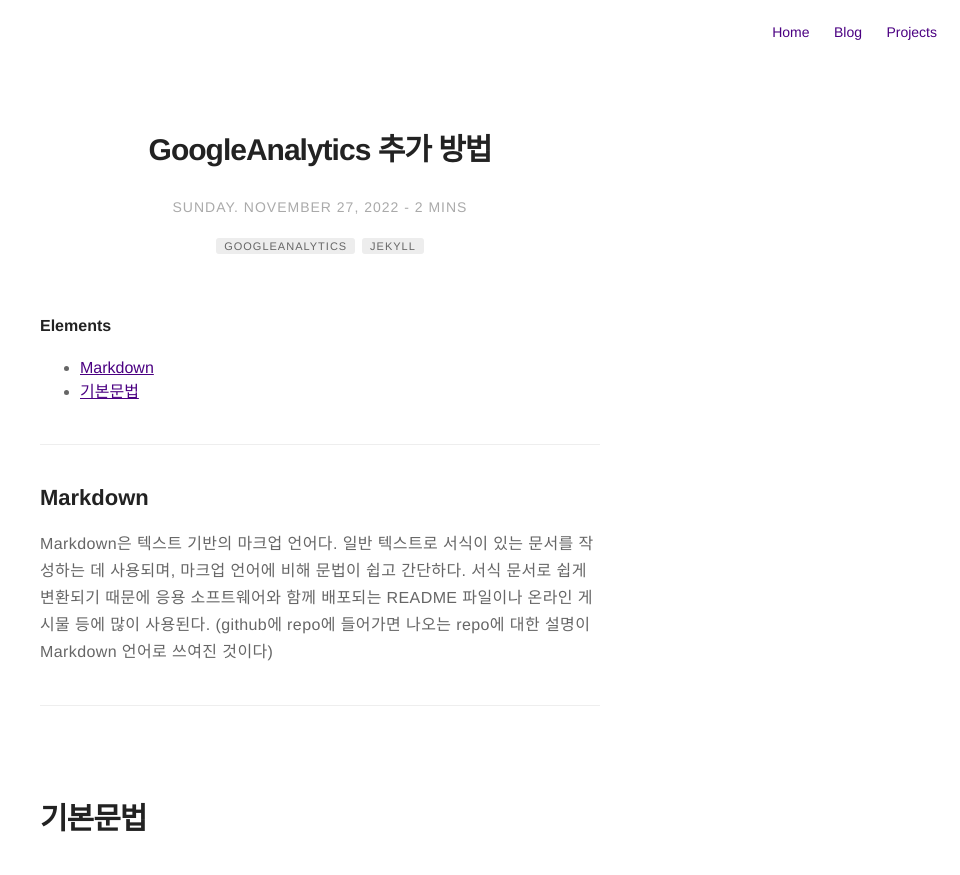
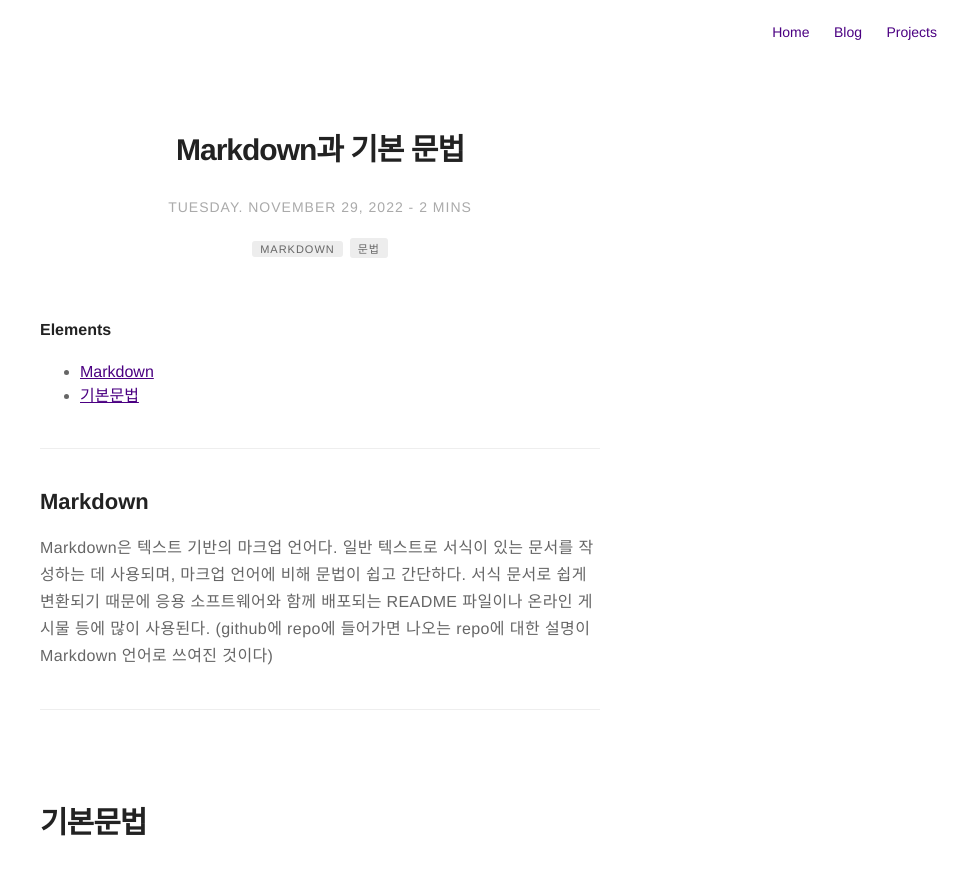
Before and after one commit to woonsango/woonsango.github.io, a Jekyll site: the page built from _posts/2022-11-29-markdown.md, in a window 1280 px wide and 900 px high. Shown: the top 875 px of the window, without its empty margins (320-1280 px from the left). Built offline with Jekyll 4.4.1, drawn with Linux system fonts in a browser that asks for light colours; nearby versions of some CDN libraries; emoji names are drawn with the system emoji font; comment, search, counter and statistics services are not loaded; some of the changed text lies outside the part shown.

Commit message:
markdown post 작성

```diff
--- a/_posts/2022-11-29-markdown.md
+++ b/_posts/2022-11-29-markdown.md
@@ -1,14 +1,14 @@
 ---
-title: "GoogleAnalytics 추가 방법"
+title: "Markdown과 기본 문법"
 layout: post
-date: 2022-11-27 3:23
+date: 2022-11-29 19:33
 image: /assets/images/markdown.jpg
 headerImage: false
 tag:
-- googleanalytics
-- jekyll
+- markdown
+- 문법
 category: blog
-author: Choi Seon woo
+author: Choi
 contents: true
 ---
 
```
